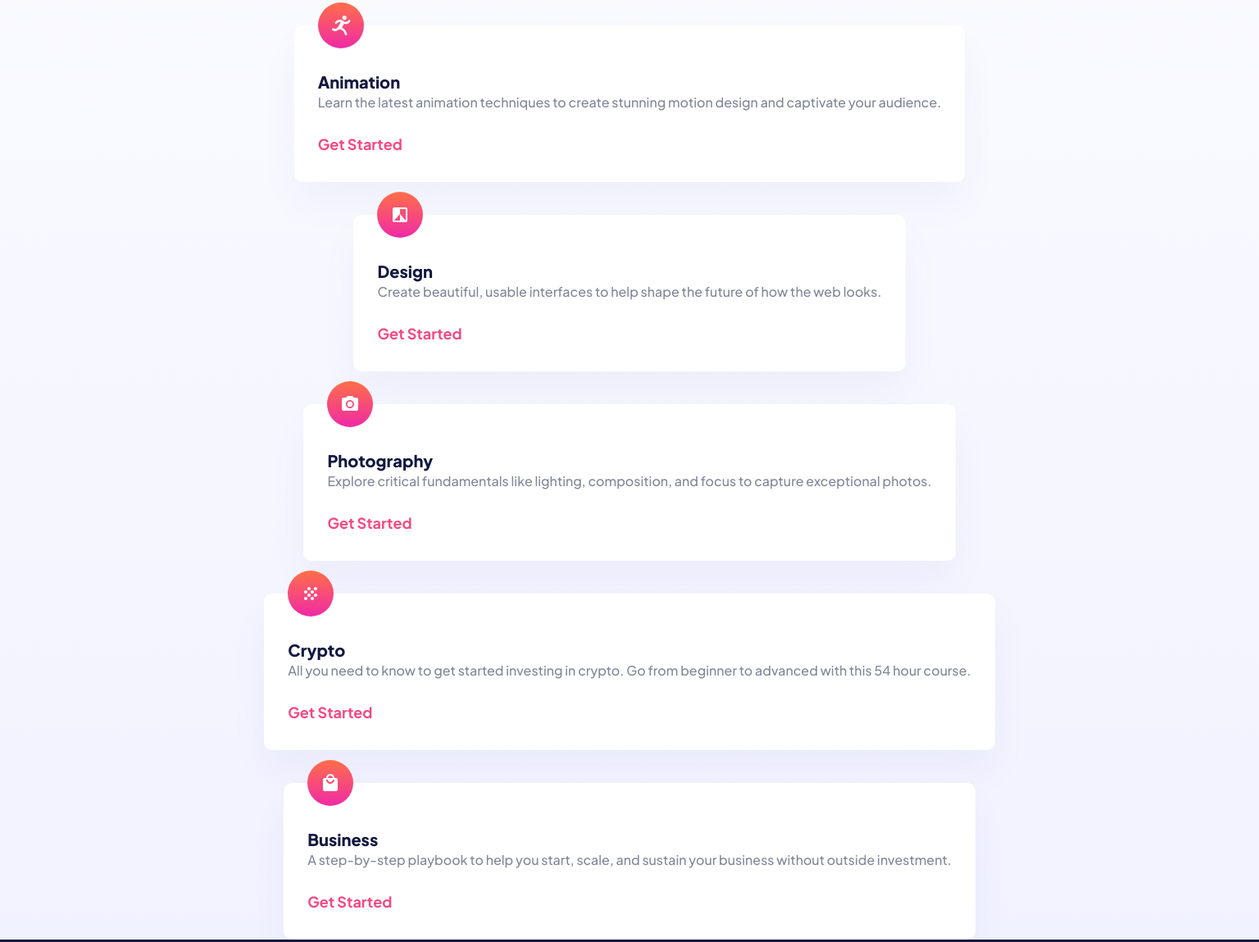
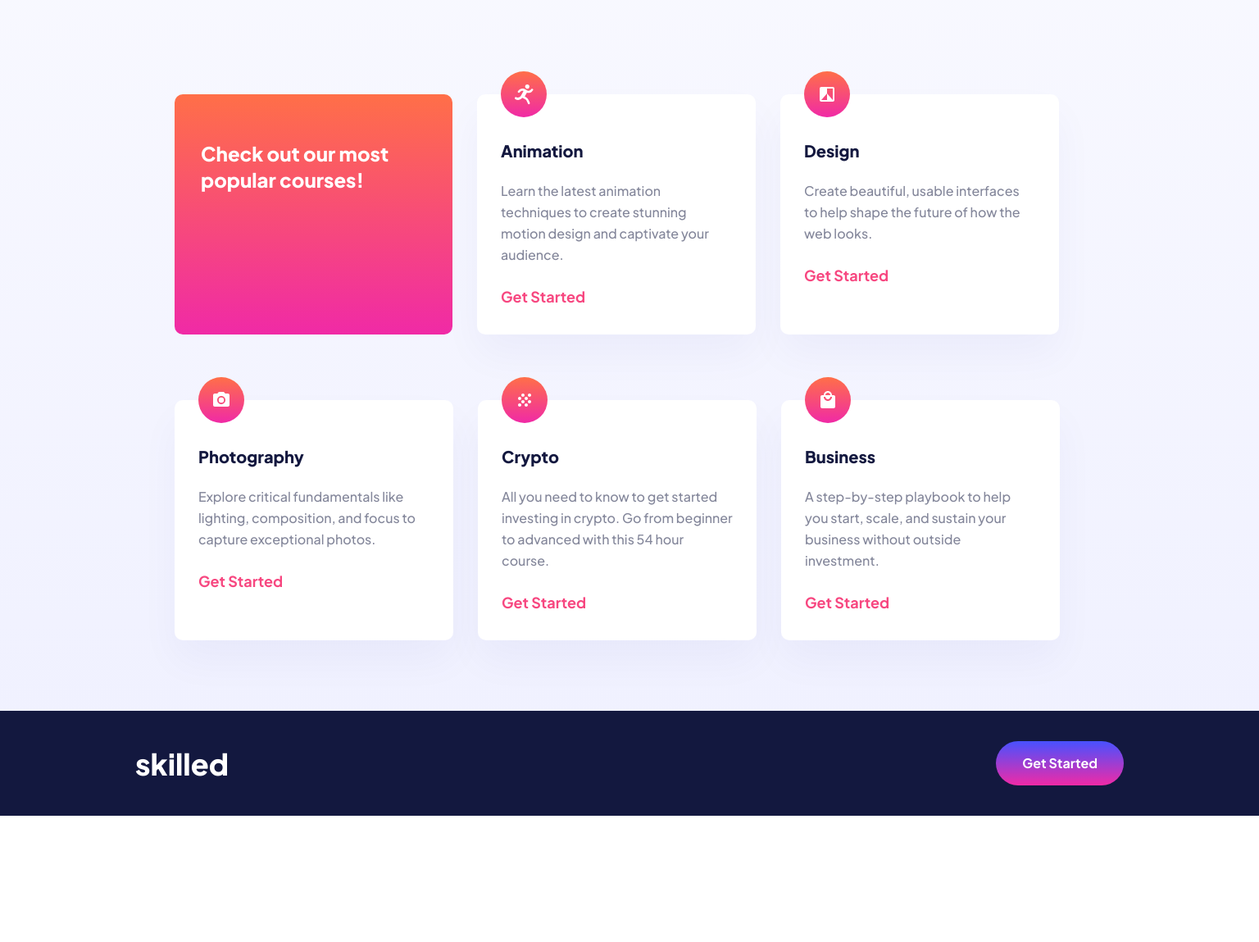
Before and after one commit to Mariam-Mantidze/Skilled-learning-lading-page, a plain HTML site: page index.html in a window 1536 px wide. Shown: the part 733-1882 px from the top of the page at 82% size. After the commit the page ends 1728 px from the top, so only its background shows below. Drawn offline with Linux system fonts and the light colour scheme.

Commit message:
add responsive

```diff
--- a/styles.css
+++ b/styles.css
@@ -1,4 +1,8 @@
 @import url("https://fonts.googleapis.com/css2?family=Plus+Jakarta+Sans:wght@500;700;800&display=swap");
+
+* {
+  box-sizing: border-box;
+}
 
 html {
   font-size: 10px;
@@ -18,6 +22,20 @@ header {
   justify-content: space-between;
   align-items: center;
   padding: 1.6rem 1.6rem 0;
+}
+header button:hover {
+  background: var(--666CA3, #666ca3);
+}
+.general button:hover {
+  background: var(
+    --Gradient-1-Hover,
+    linear-gradient(
+      0deg,
+      rgba(255, 255, 255, 0.5) 0%,
+      rgba(255, 255, 255, 0.5) 100%
+    ),
+    linear-gradient(180deg, #ff6f48 0%, #f02aa6 100%)
+  );
 }
 header h2 {
   color: var(--13183F, #13183f);
@@ -39,8 +57,9 @@ header button {
 }
 
 main {
-  margin-top: 3.8rem;
   padding: 0 1.6rem;
+  width: 37.5rem;
+  margin: 3.8rem auto 8rem;
 }
 h1 {
   color: var(--13183F, #13183f);
@@ -102,11 +121,12 @@ h1 {
 .wrapper {
   display: flex;
   flex-direction: column;
-  align-items: center;
-  gap: 4rem;
+  /* align-items: center; */
+  /* justify-content: center; */
+  gap: 40px;
 }
 .course-info {
-  padding: 5.6rem 2.9rem 3.2rem;
+  padding: 56px 29px 32px;
   position: relative;
   border-radius: 10px;
   background: var(--FFFFFF, #fff);
@@ -130,6 +150,7 @@ h1 {
   font-style: normal;
   font-weight: 500;
   line-height: 2.6rem; /* 162.5% */
+  margin-top: 1.6rem;
 }
 
 .course-info button {
@@ -141,17 +162,31 @@ h1 {
   line-height: 2.8rem; /* 155.556% */
   margin-top: 2.4rem;
 }
+.course-info button:hover {
+  color: var(--FFA7C3, #ffa7c3);
+}
 
 footer {
   display: flex;
   justify-content: space-between;
   align-items: center;
-  padding: 3.6rem 1.6rem;
+  padding: 36px 16px;
   background: var(--13183F, #13183f);
+}
+footer button:hover {
+  background: var(
+    --Gradient-2-Hover,
+    linear-gradient(
+      0deg,
+      rgba(255, 255, 255, 0.5) 0%,
+      rgba(255, 255, 255, 0.5) 100%
+    ),
+    linear-gradient(180deg, #4851ff -54.32%, #f02aa6 100%)
+  );
 }
 footer h2 {
   color: var(--FFFFFF, #fff);
-  font-size: 2.8rem;
+  font-size: 28r;
   font-style: normal;
   font-weight: 800;
   line-height: normal;
@@ -161,5 +196,97 @@ footer button {
     --Gradient-2,
     linear-gradient(180deg, #4851ff 0%, #f02aa6 100%)
   );
-  padding: 0.9rem 2.4rem 1.1rem;
+  padding: 9px 24px 11px;
 }
+
+@media (min-width: 768px) {
+  body {
+    background-image: url(./assets/image-hero-tablet.png),
+      linear-gradient(180deg, #fff 0%, #f0f1ff 100%);
+    background-repeat: no-repeat, repeat;
+    background-position: right -300px top -80px;
+  }
+
+  header {
+    padding: 24px 39px 0;
+  }
+
+  main {
+    width: 768px;
+    padding: 0 39px;
+    margin-bottom: 86px;
+  }
+  .hero-img {
+    display: none;
+  }
+  .general {
+    width: 398px;
+    margin-top: 105px;
+  }
+  .wrapper {
+    margin-top: 210px;
+    flex-direction: row;
+    flex-wrap: wrap;
+    gap: 56px 10px;
+  }
+  .popular {
+    width: 339px;
+    padding: 56px 21px 139px 32px;
+  }
+  .course-info {
+    width: 340px;
+  }
+
+  footer {
+    padding: 36px 39px;
+  }
+  footer h2 {
+    font-size: 2.8rem;
+  }
+}
+
+@media (min-width: 1400px) {
+  body {
+    background-image: url(./assets/image-hero-tablet.png),
+      linear-gradient(180deg, #fff 0%, #f0f1ff 100%);
+    background-repeat: no-repeat, repeat;
+    background-position: right -300px top -120px;
+  }
+
+  header {
+    padding: 24px 165px;
+  }
+  main {
+    width: 1440px;
+    padding: 0 165px;
+  }
+  .general {
+    width: 457px;
+    margin-top: 178px;
+  }
+  .general h1 {
+    font-size: 5.6rem;
+  }
+  .general p {
+    font-size: 1.8rem;
+  }
+  button {
+    font-size: 1.8rem;
+  }
+  .wrapper {
+    margin-top: 250px;
+    gap: 80px 30px;
+  }
+  .course-info p {
+    margin-top: 2.4rem;
+  }
+  footer {
+    padding: 37px 165px;
+  }
+  footer h2 {
+    font-size: 3.6rem;
+  }
+  footer button {
+    padding: 14px 32px;
+  }
+}
```
